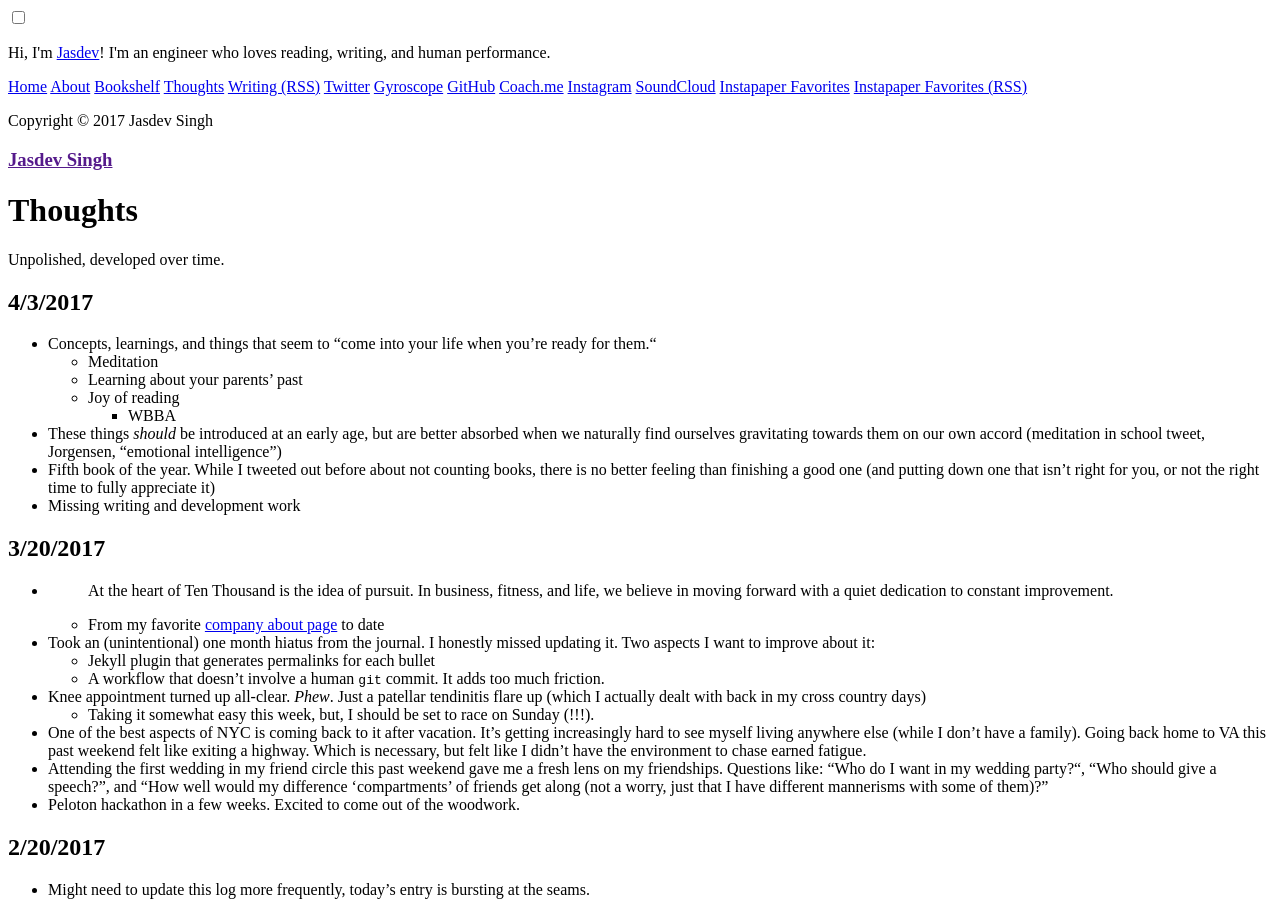
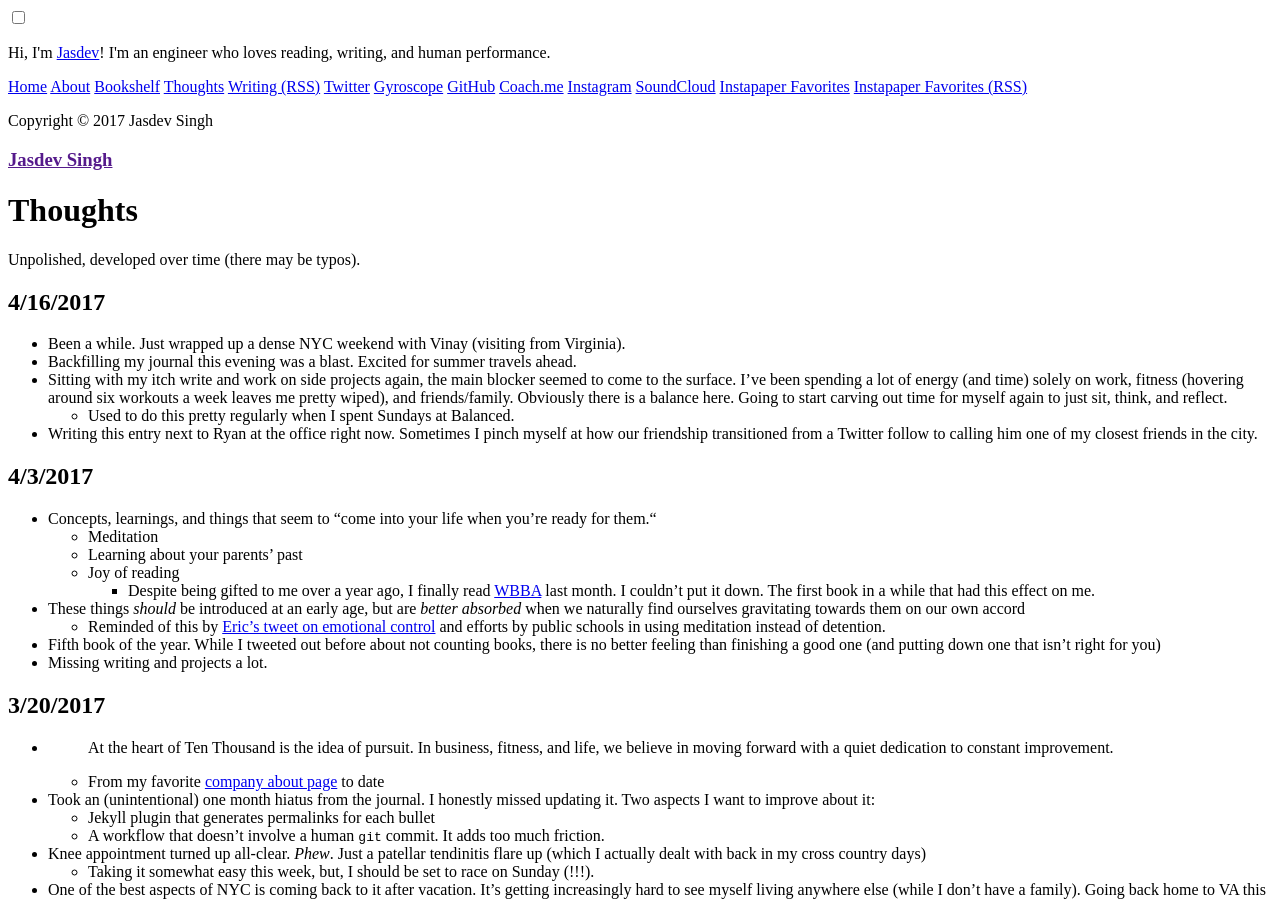
Before and after one commit to rvsrvs/jasdev.github.io, a Jekyll site: the page built from thoughts.md, in a window 1280 px wide and 900 px high. Built offline with Jekyll 4.4.1, drawn with Linux system fonts in a browser that asks for light colours.

Commit message:
Thought journal and reading updates

```diff
--- a/thoughts.md
+++ b/thoughts.md
@@ -3,17 +3,25 @@ layout: page
 title: Thoughts
 ---
 
-Unpolished, developed over time.
+Unpolished, developed over time (there may be typos).
+
+## 4/16/2017
+- Been a while. Just wrapped up a dense NYC weekend with Vinay (visiting from Virginia).
+- Backfilling my journal this evening was a blast. Excited for summer travels ahead.
+- Sitting with my itch write and work on side projects again, the main blocker seemed to come to the surface. I’ve been spending a lot of energy (and time) solely on work, fitness (hovering around six workouts a week leaves me pretty wiped), and friends/family. Obviously there is a balance here. Going to start carving out time for myself again to just sit, think, and reflect.
+    - Used to do this pretty regularly when I spent Sundays at Balanced.
+- Writing this entry next to Ryan at the office right now. Sometimes I pinch myself at how our friendship transitioned from a Twitter follow to calling him one of my closest friends in the city.
 
 ## 4/3/2017
 - Concepts, learnings, and things that seem to “come into your life when you’re ready for them.“
     - Meditation
     - Learning about your parents’ past
     - Joy of reading
-        - WBBA
-- These things _should_ be introduced at an early age, but are better absorbed when we naturally find ourselves gravitating towards them on our own accord (meditation in school tweet, Jorgensen, “emotional intelligence”)
-- Fifth book of the year. While I tweeted out before about not counting books, there is no better feeling than finishing a good one (and putting down one that isn’t right for you, or not the right time to fully appreciate it)
-- Missing writing and development work
+        - Despite being gifted to me over a year ago, I finally read [WBBA](https://www.amazon.com/When-Breath-Becomes-Paul-Kalanithi/dp/081298840X) last month. I couldn’t put it down. The first book in a while that had this effect on me.
+- These things _should_ be introduced at an early age, but are _better absorbed_ when we naturally find ourselves gravitating towards them on our own accord
+    - Reminded of this by [Eric’s tweet on emotional control](https://twitter.com/EricJorgenson/status/848189594403262465) and efforts by public schools in using meditation instead of detention.
+- Fifth book of the year. While I tweeted out before about not counting books, there is no better feeling than finishing a good one (and putting down one that isn’t right for you)
+- Missing writing and projects a lot.
 
 ## 3/20/2017
 - > At the heart of Ten Thousand is the idea of pursuit. In business, fitness, and life, we believe in moving forward with a quiet dedication to constant improvement.
```
Also changed, not shown: bookshelf.md (+3 -2 lines).
